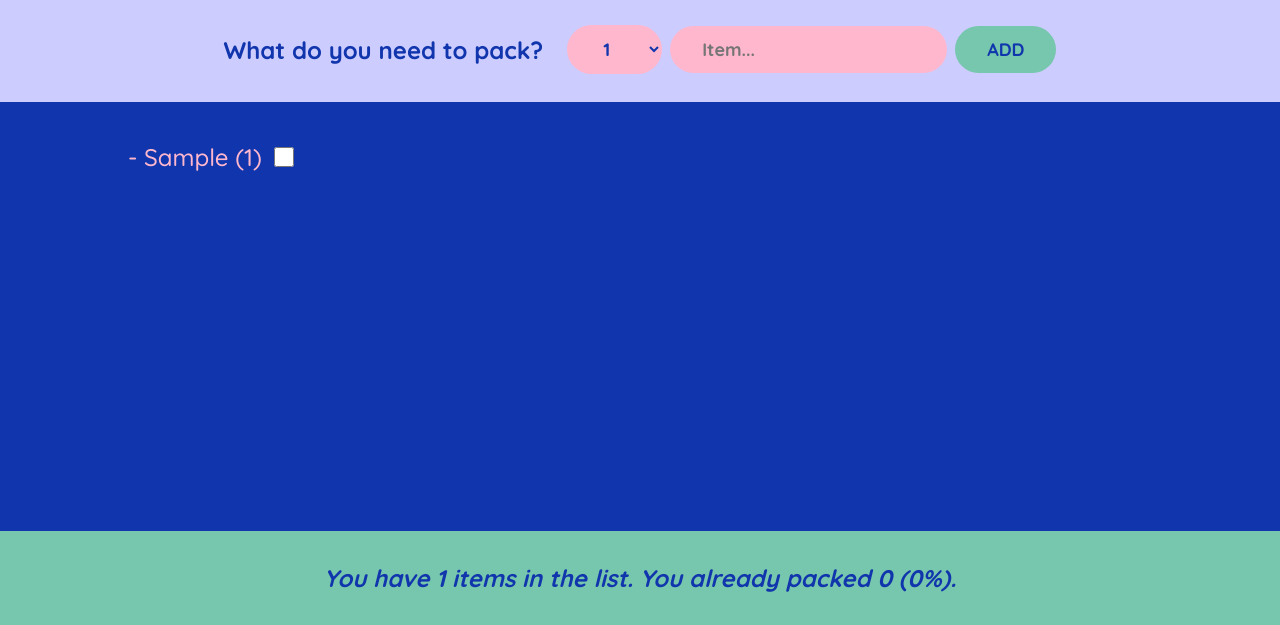
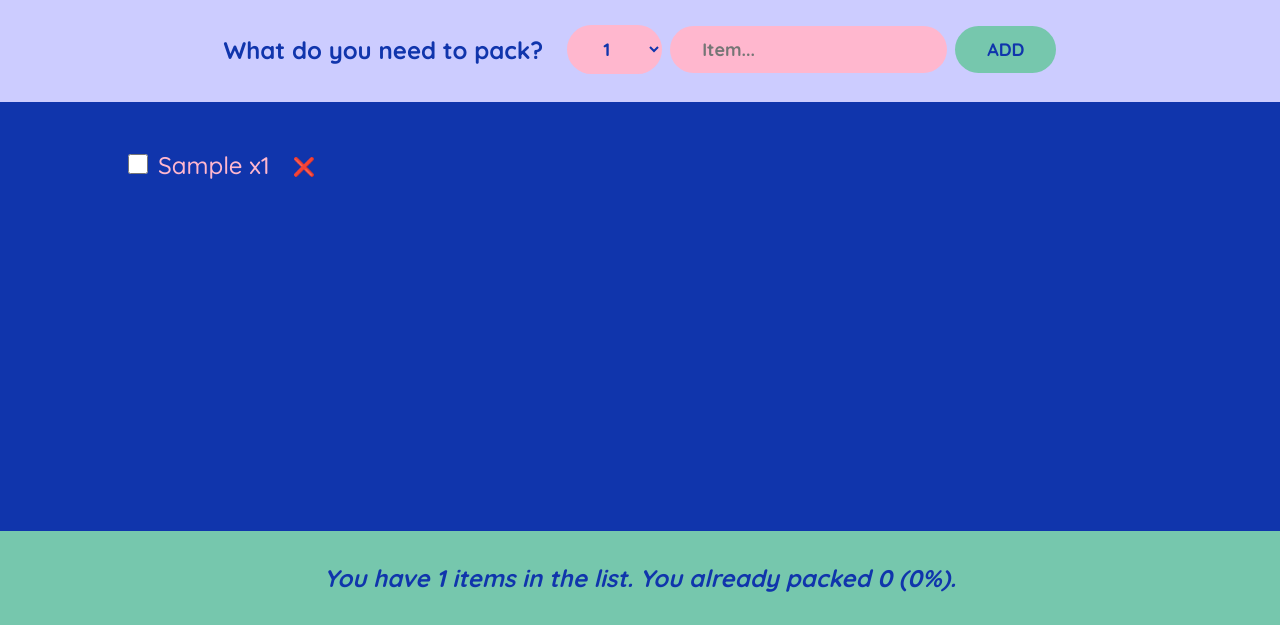
Before and after one commit to 23016353-sherval/travel-list-app-starter-main, a React app: page / in a window 1280 px wide. Both pictures are taken after typing "Sample" into the empty fields and a click on the button "ADD". Shown: the part 175-800 px from the top of the page. Built offline with nearby package versions, Linux system fonts and the light colour scheme.

Commit message:
L07 Update

```diff
--- a/src/components/App.js
+++ b/src/components/App.js
@@ -1,81 +1,16 @@
 import React, {useState} from "react";
-import Item from './item';
+import Logo from "./logo";
+import Form from "./form";
+import PackingList from "./packingList";
+import Stats from "./stats";
+
 
 // Initial packing items
 // const initialItems = [
-//   { id: 1, description: "Shirt", quantity: 5, packed: false },
-//   { id: 2, description: "Pants", quantity: 2, packed: true },
+//   { id: 1, description: "Shiwrt", quantity: 5, packed: false },
+//   { id: 2, description: "Pants", quantity: 2, packed: false },
 // ];
 
-function Logo() {
-  return <h1>My Travel List</h1>;
-}
-
-function Form({handleAddItems}) {
-  const [description, setDescription] = useState("")
-  const [quantity, setQuantity] = useState(1)
-
-
-
-
-  function handleSubmit(e) {
-    e.preventDefault();
-
-    if (description.trim()) {
-      // Create a new item
-      const newItem = {
-        id: Date.now(), // Unique ID
-        description: description.trim(), // Use the entire string
-        quantity: quantity,
-        packed: false,
-      };
-
-      handleAddItems(newItem); // Add the new item to the list
-      setDescription(""); // Reset description
-      setQuantity(1); // Reset quantity
-    }
-  }
-  return (
-    <form className="add-form" onSubmit={handleSubmit}>
-      <h3>What do you need to pack?</h3>
-      <select value={quantity} onChange={(e) => setQuantity(Number(e.target.value))}>
-        <option value={1}>1</option>
-        <option value={2}>2</option>
-        <option value={3}>3</option>
-        <option value={4}>4</option>
-        <option value={5}>5</option>
-      </select>
-      <input value={description} placeholder="Item..." onChange={(e) => setDescription(e.target.value)}></input>
-      <button>ADD</button>
-    </form>
-  );
-}
-
-function PackingList({items, togglePacked}) {
-  return (
-    <div className="list">
-      <ul>
-        {items.map((item) => (
-          <Item
-          key={item.id} item={item} togglePacked={togglePacked} />
-        ))}
-      </ul>
-    </div>
-  );
-}
-
-function Stats({items}) {
-
-  const totalItems = items.length;
-  const packedItems = items.filter((item) => item.packed).length;
-  const packedPercentage = totalItems > 0 ? Math.round((packedItems / totalItems) * 100) : 0;
-
-  return (
-    <footer className="stats">
-      <em>You have {items.length} items in the list.  You already packed {packedItems}{" "}({packedPercentage}%).</em>
-    </footer>
-  );
-}
 
 function App() {
 
@@ -93,11 +28,30 @@ function App() {
     );
   }
 
+  function handleUpdateItem(itemId) {
+    setItems((prevItems) =>
+      prevItems.map((item) =>
+        item.id === itemId ? {...item, packed: !item.packed}:item
+      )
+    );
+  }
+
+  function handleDeleteItem(itemId) {
+    setItems((prevItems) =>
+    prevItems.filter((item) => item.id !== itemId)
+    );
+  }
+
   return (
     <div className="app">
       <Logo />
       <Form  handleAddItems={handleAddItems} />
-      <PackingList items={items} togglePacked={togglePacked}/>
+      <PackingList
+      items={items}
+      togglePacked={togglePacked}
+      handleDeleteItem={handleDeleteItem}
+      handleUpdateItem={handleUpdateItem}
+      />
       <Stats items={items} />
     </div>
   );
--- /dev/null
+++ b/src/components/form.js
@@ -0,0 +1,40 @@
+import React, {useState} from "react";
+
+function Form({handleAddItems}) {
+    const [description, setDescription] = useState("")
+    const [quantity, setQuantity] = useState(1)
+
+    function handleSubmit(e) {
+      e.preventDefault();
+
+      if (description.trim()) {
+        // Create a new item
+        const newItem = {
+          id: Date.now(), // Unique ID
+          description: description.trim(), // Use the entire string
+          quantity: quantity,
+          packed: false,
+        };
+
+        handleAddItems(newItem); // Add the new item to the list
+        setDescription(""); // Reset description
+        setQuantity(1); // Reset quantity
+      }
+    }
+    return (
+      <form className="add-form" onSubmit={handleSubmit}>
+        <h3>What do you need to pack?</h3>
+        <select value={quantity} onChange={(e) => setQuantity(Number(e.target.value))}>
+          <option value={1}>1</option>
+          <option value={2}>2</option>
+          <option value={3}>3</option>
+          <option value={4}>4</option>
+          <option value={5}>5</option>
+        </select>
+        <input value={description} placeholder="Item..." onChange={(e) => setDescription(e.target.value)}></input>
+        <button>ADD</button>
+      </form>
+    );
+  }
+
+export default Form;
--- a/src/components/item.js
+++ b/src/components/item.js
@@ -1,22 +1,42 @@
-function Item({item, togglePacked}) {
+import React from "react";
+
+function Item({item, togglePacked, handleDeleteItem, handleUpdateItem}) {
     const itemStyle = {
         textDecoration: item.packed ? "line-through" : "none", // Conditional strikethrough
         color: item.packed ? "#c5ab5c" : "", // Optional: Change text color when packed
         opacity: item.packed ? "50%" : "",
       };
+      const buttonStyle = {
+        textDecoration: "none", // Ensure no strikethrough on the button
+        background: "transparent", // Optional: Make the button transparent if you don't want a background
+        border: "none", // Optional: Remove border from button
+        cursor: "pointer", // Optional: Add pointer cursor for better UX
+        overflow: 'hidden',
+        alignitems: 'center',
+        margin: '3px',
+        textalign: 'center'
+      };
 
     return (
-      <li style={itemStyle}>
-        - {item.description} ({item.quantity}) <li style={{ textDecoration: item.packed ? "line-through" : "none" }}>
-      <input
-        type="checkbox"
-        checked={item.packed}
-        onChange={() => togglePacked(item.id)}
-      />
-      </li>
+      <li>
+        <span style={itemStyle}>
+          <input
+            type="checkbox"
+            checked={item.packed}
+            onChange={() => handleUpdateItem(item.id)}
+            style={{ marginRight: '10px'}}
+          />
+          {item.description} x{item.quantity}
+        </span>
+
+      <button
+      onClick={() => handleDeleteItem(item.id)}
+      style={buttonStyle}
+      >
+      ❌
+      </button>
       </li>
     );
   }
 
-
 export default Item;
--- /dev/null
+++ b/src/components/logo.js
@@ -0,0 +1,7 @@
+import React from "react";
+
+function Logo() {
+    return <h1>My Travel List</h1>;
+  }
+
+  export default Logo;
--- /dev/null
+++ b/src/components/packingList.js
@@ -0,0 +1,22 @@
+import React from "react";
+import Item from "./item";
+
+function PackingList({items, togglePacked, handleDeleteItem, handleUpdateItem}) {
+    return (
+        <div className="list">
+        <ul>
+            {items.map((item) => (
+            <Item
+            key={item.id}
+            item={item}
+            togglePacked={togglePacked}
+            handleDeleteItem={handleDeleteItem}
+            handleUpdateItem={handleUpdateItem}
+            />
+            ))}
+        </ul>
+        </div>
+    );
+}
+
+export default PackingList;
--- /dev/null
+++ b/src/components/stats.js
@@ -0,0 +1,20 @@
+import React from "react";
+
+function Stats({items}) {
+
+    const totalItems = items.length;
+    const packedItems = items.filter((item) => item.packed).length;
+    const packedPercentage = totalItems > 0 ? Math.round((packedItems / totalItems) * 100) : 0;
+
+    return (
+      <footer className="stats">
+        <em>
+          {packedPercentage === 100
+          ? 'You got everything!'
+          : `You have ${totalItems} items in the list. You already packed ${packedItems} (${packedPercentage}%).`}
+        </em>
+      </footer>
+    );
+}
+
+export default Stats;
--- a/src/index.css
+++ b/src/index.css
@@ -74,12 +74,13 @@ input {
   background-color: #1035ac;
   color: #ffb7ce;
   padding: 4rem 0;
-
+  overflow-y: auto;
   display: flex;
   justify-content: space-between;
   flex-direction: column;
-  gap: 3.2rem;
+  gap: 1 rem;
   align-items: center;
+  box-sizing: border-box;
 }
 
 .actions button,
```
